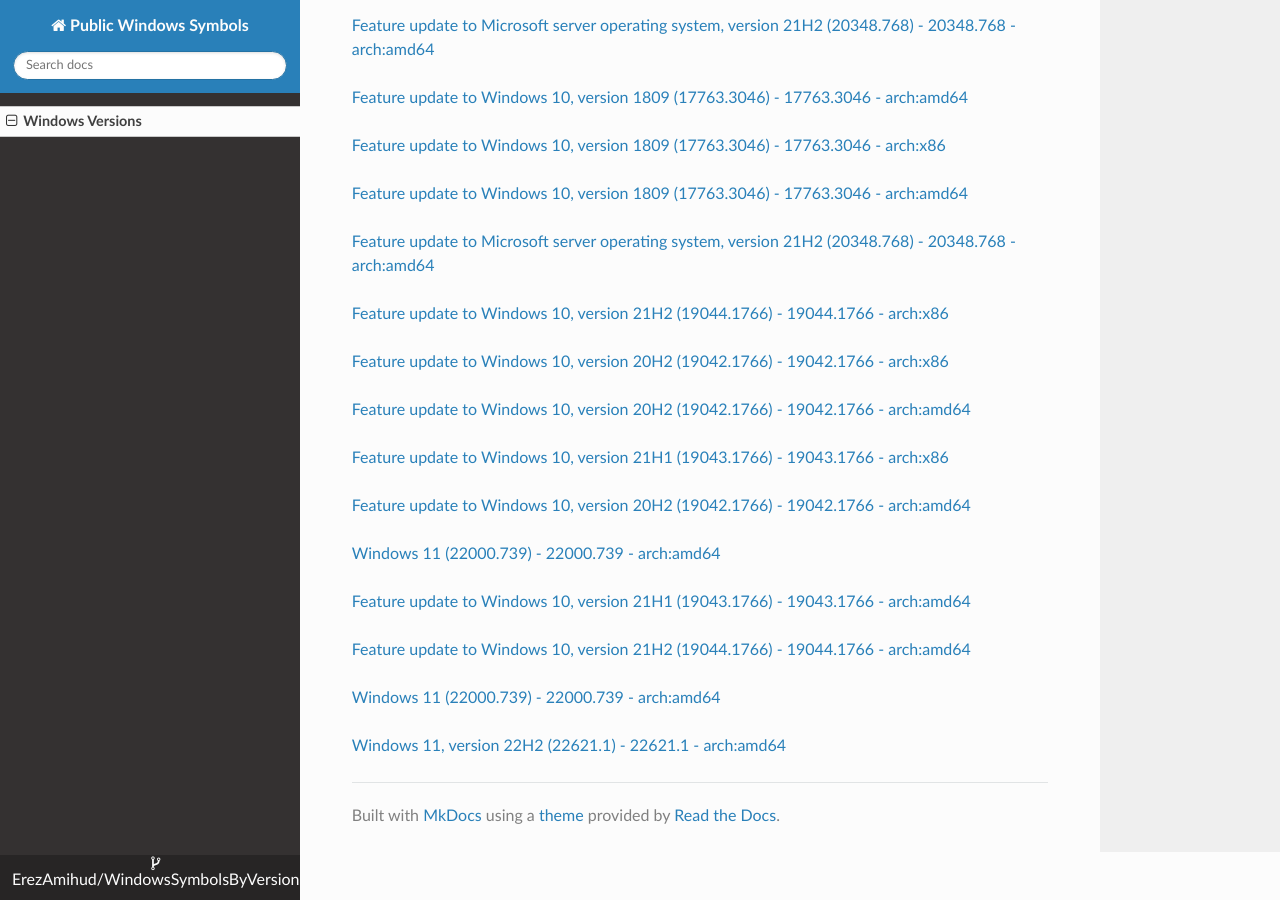
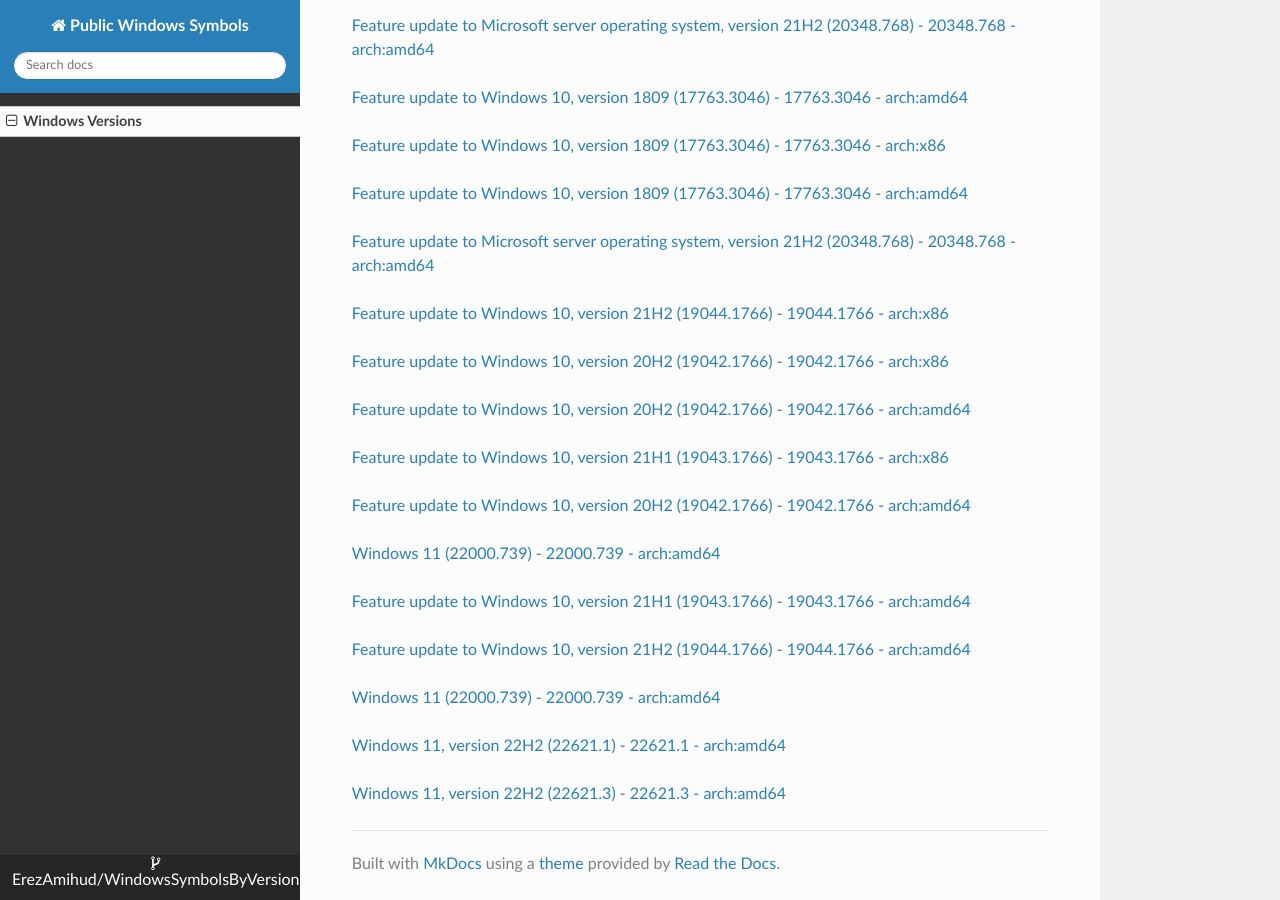
Before and after one commit to ErezAmihud/WindowsSymbolsByVersion, an MkDocs documentation site: the page built from docs/index.md, in a window 1280 px wide and 900 px high, scrolled down 61157 px. Built offline with MkDocs 1.6.1, drawn with Linux system fonts in a browser that asks for light colours; nearby versions of some CDN libraries.

Commit message:
Automated commit, add manifest for acbc3228-b04c-406d-afdc-2643cdf2d01b

```diff
--- a/docs/index.md
+++ b/docs/index.md
@@ -3634,3 +3634,6 @@
 
 
 [Windows 11, version 22H2 (22621.1) - 22621.1 - arch:amd64](https://github.com/ErezAmihud/WindowsSymbolsByVersion/blob/main/manifests/356c1621-04e7-4e66-8928-03a687c3db73.manifest)
+
+
+[Windows 11, version 22H2 (22621.3) - 22621.3 - arch:amd64](https://github.com/ErezAmihud/WindowsSymbolsByVersion/blob/main/manifests/acbc3228-b04c-406d-afdc-2643cdf2d01b.manifest)
```
Also changed, not shown: process_builds.json (+1 -1 lines), 1 other file.
